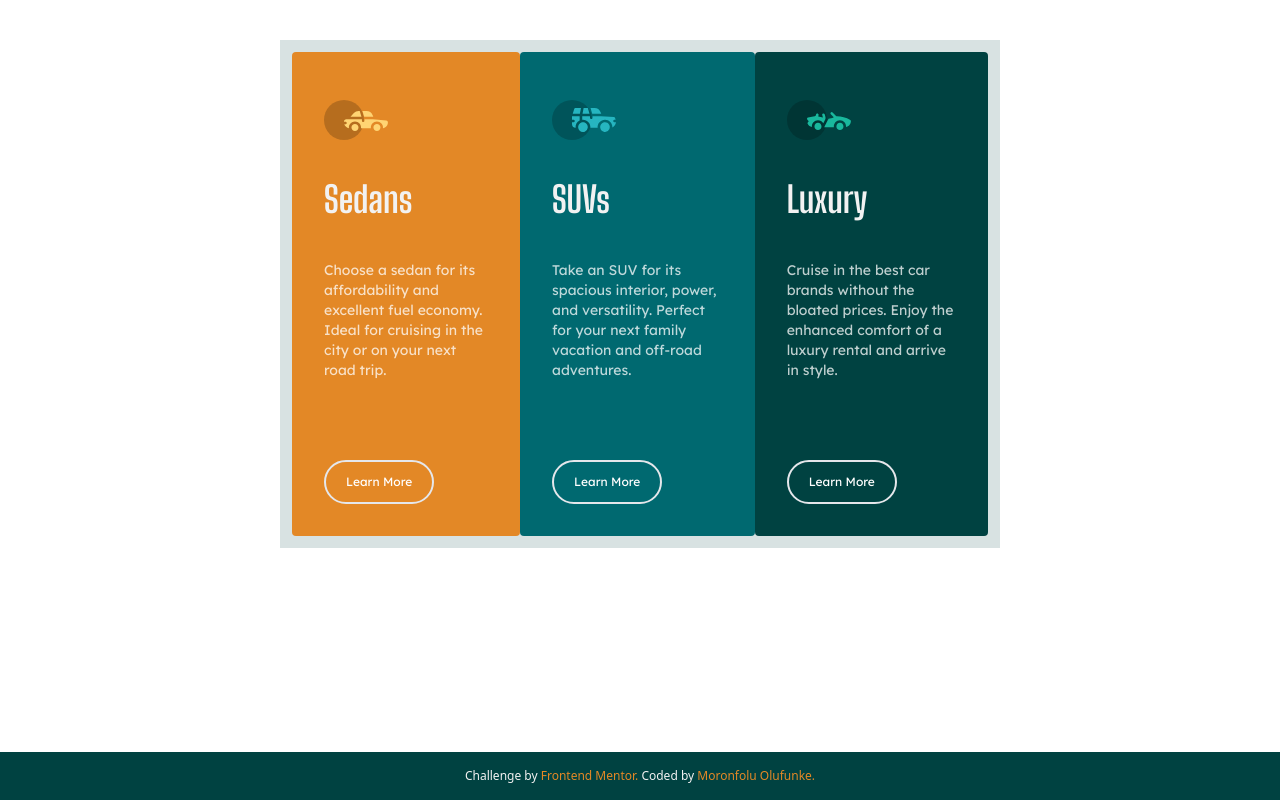
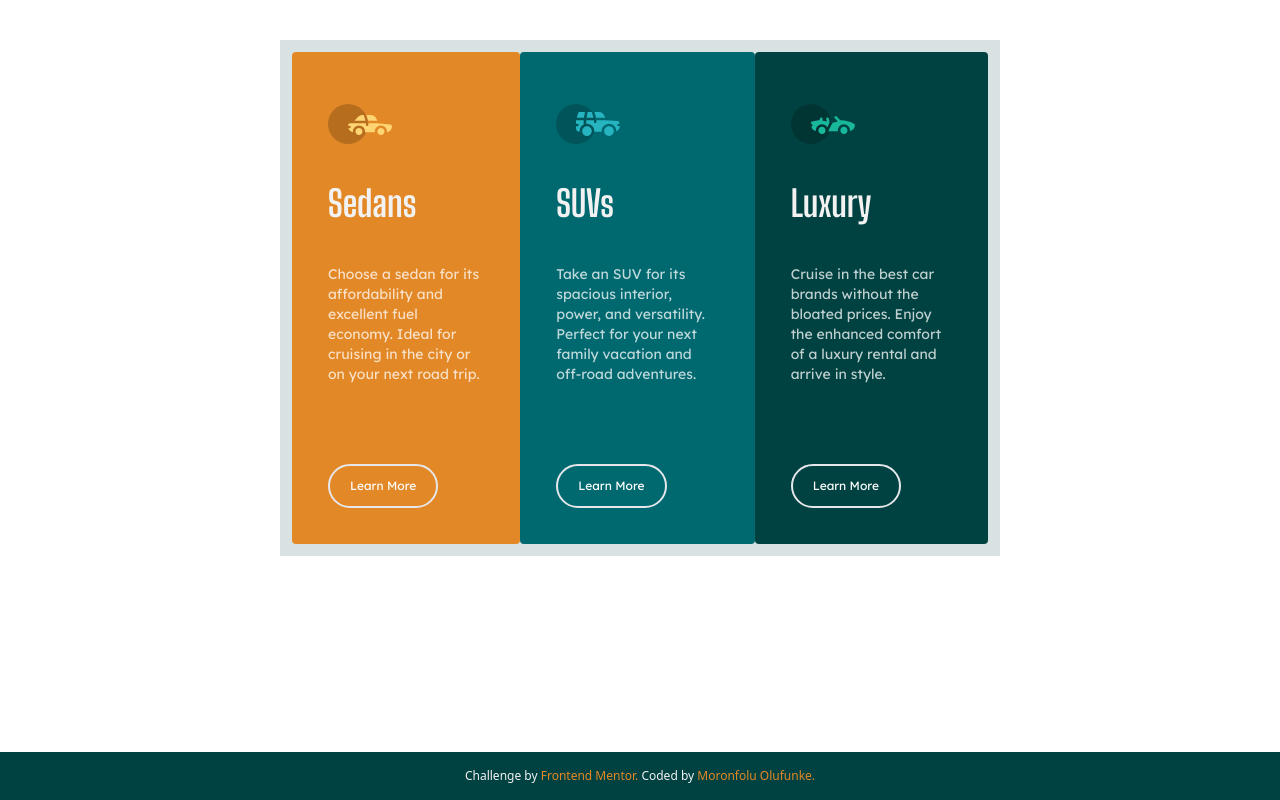
Before and after one commit to MoeRayo/card-components, a Vue app: page / in a window 1280 px wide. Built offline with nearby package versions, Linux system fonts and the light colour scheme.

Commit message:
bug: fixing of cards width

```diff
--- a/src/components/CardsComponent.vue
+++ b/src/components/CardsComponent.vue
@@ -1,14 +1,14 @@
 <template>
     <div class="container w-3/4 mx-auto ">
         <div class="flex md:flex-row lg:w-9/12 mx-auto card-wrapper flex-col p-3 ">
-            <div class="flex flex-col single-card p-8 rounded" v-for="content in contents" :key="content.id">
+            <div class="flex flex-col single-card p-9 rounded" v-for="content in contents" :key="content.id">
                     <div class="my-4 vehicle" >
                         <img :src="getImage(content.logo)" alt="">
                     </div>
                    <h1 class="text-4xl my-6"> {{content.type}}</h1>
                    <p class="mt-4 mb-20 text-sm cards-para"> {{content.description}}</p>
                    <div>
-                    <button class="text-xs py-3 px-5 text-white border-white-500 border-2 rounded-full bottom-0 justify-self-end hover:text-current" type="button">Learn More</button>
+                    <button class="text-xs py-3 px-5 text-white border-white-500 border-2 rounded-full bottom-0 self-end hover:text-current" type="button">Learn More</button>
                    </div>
             </div>
         </div>
```
